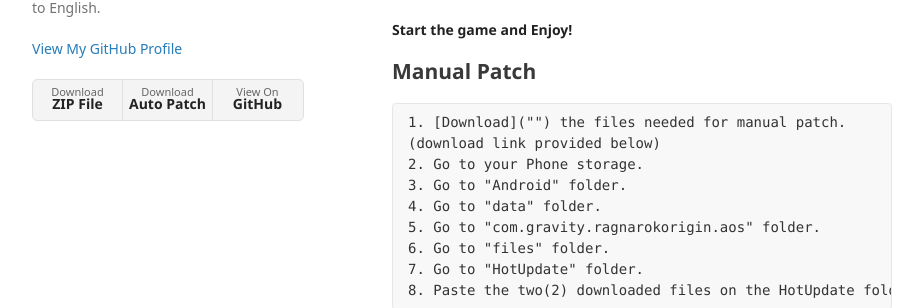
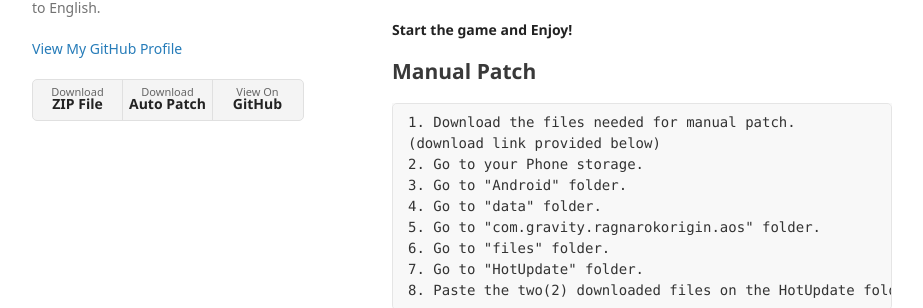
Before and after one commit to RO-ENPatcher/RO-ENPatcher.github.io, a Jekyll site: the page built from index.md, in a window 1280 px wide and 900 px high. Shown: the part 315-623 px from the top of the window, without its empty margins (178-1101 px from the left). Built offline with Jekyll 4.4.1, drawn with Linux system fonts in a browser that asks for light colours; some web fonts are replaced.

````diff
--- a/index.md
+++ b/index.md
@@ -20,7 +20,7 @@ layout: default
 ## Manual Patch
 
 ```
-1. [Download]("") the files needed for manual patch.
+1. Download the files needed for manual patch.
 (download link provided below)
 2. Go to your Phone storage.
 3. Go to "Android" folder.
````
